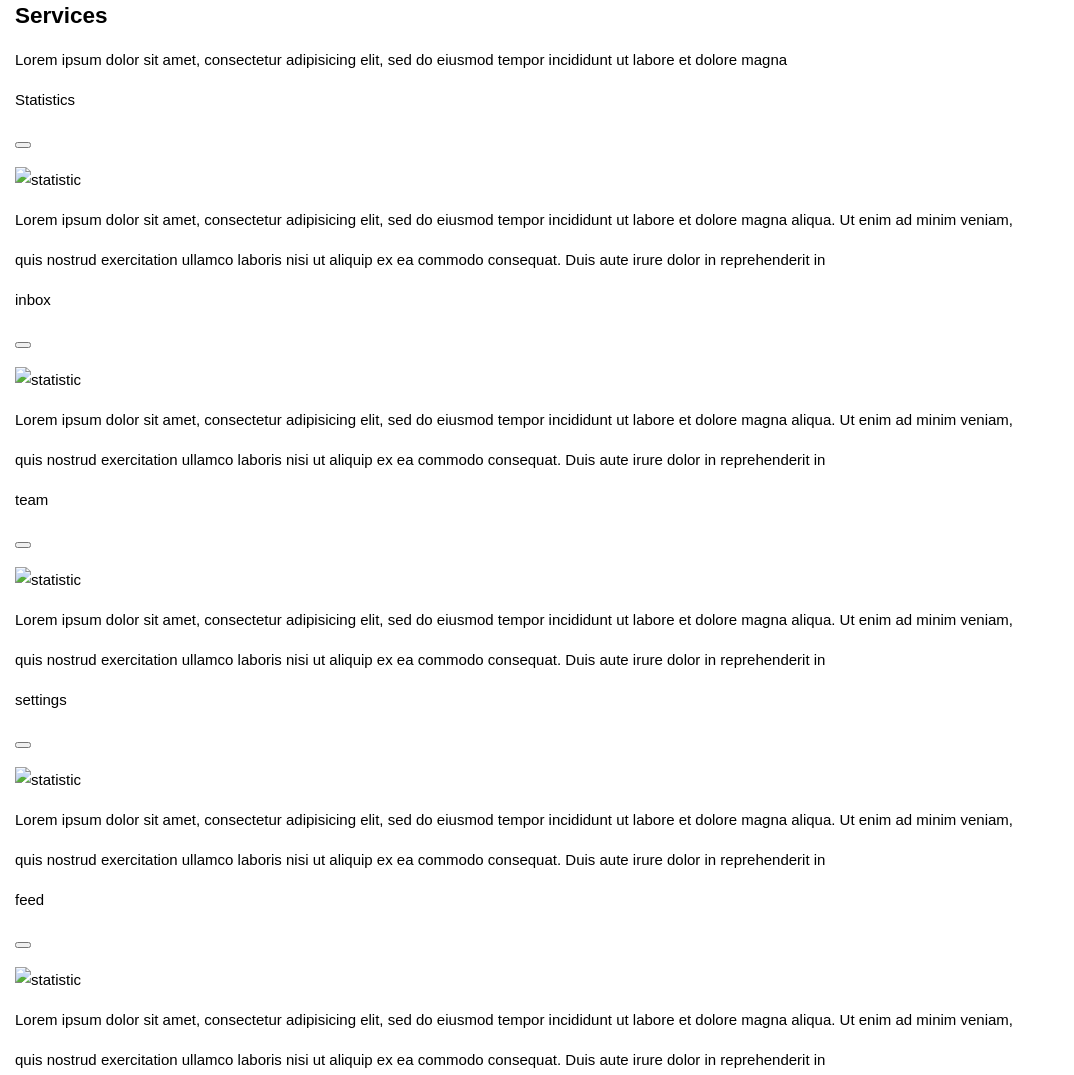
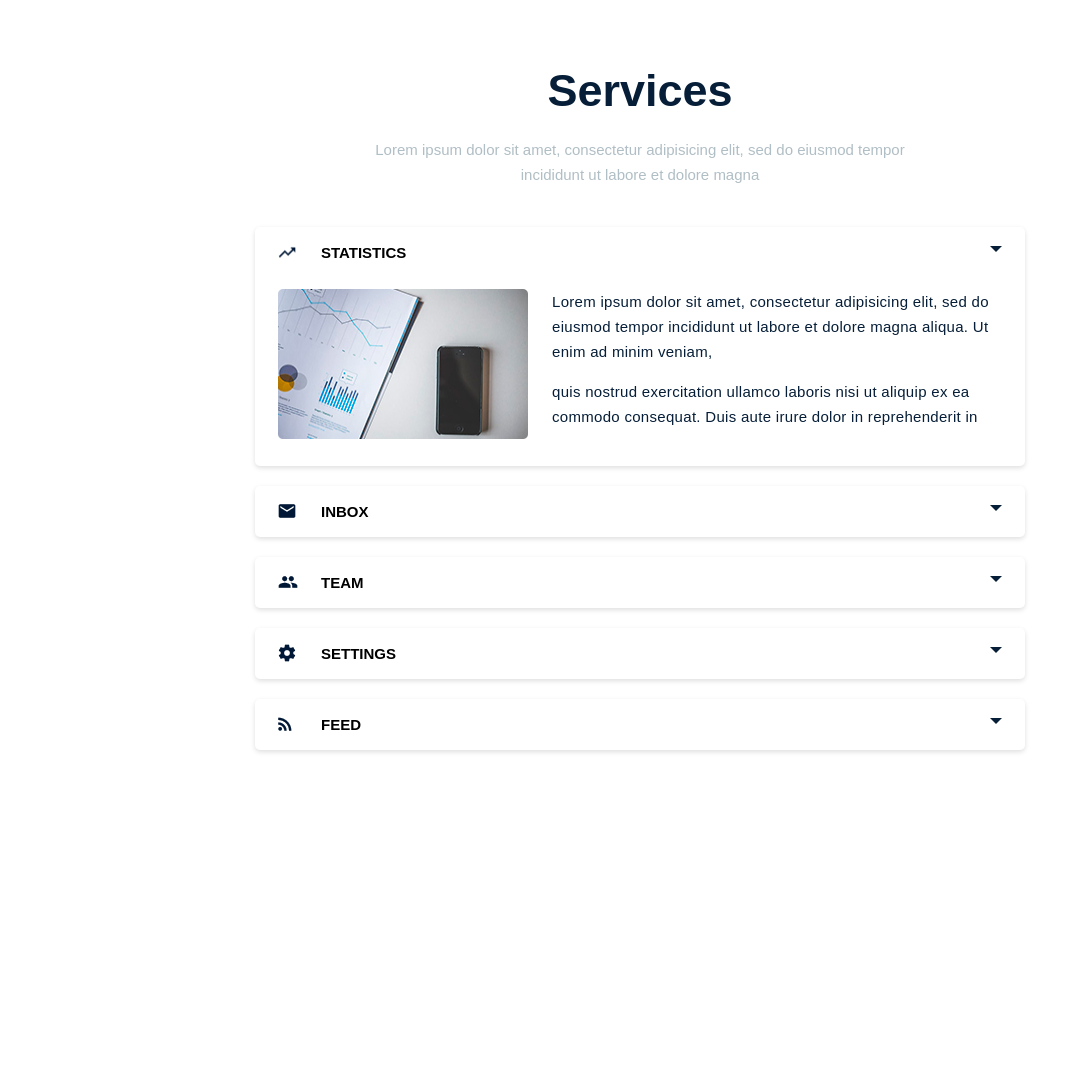
Before and after one commit to Bobokhuja/dart, a website: page src/pug/index.pug in a window 1280 px wide. Shown: the part 1799-2874 px from the top of the page, without its empty margins (0-1074 px from the left). After the commit the page ends 2629 px from the top, so only its background shows below. Drawn offline with nearby package versions, Linux system fonts and the light colour scheme; files that its build step writes are made by us from their sources; files whose address does not match are found by name; a web font is replaced by a local one.

Commit message:
стилизация и адаптация блока services

```diff
--- a/src/pug/parts/services.pug
+++ b/src/pug/parts/services.pug
@@ -3,52 +3,52 @@ section.services.wrap
   p.services__text Lorem ipsum dolor sit amet, consectetur adipisicing elit, sed do eiusmod tempor incididunt ut labore et dolore magna
   .services__block
 
-    .services__item.services__item--statistic
+    .services__item.services__item--active
       header.services__header
-        p.services__title Statistics
-        button(aria-label="Открыть меню").services__button
+        p.services__name.services__name--statistic Statistics
+        button(type="button", aria-label="Открыть меню").services__button
       .services__content
         p.services__img
-          img(href="img/img1.jpg", alt="statistic", width="250", height="150")
+          img(src="img/img1.jpg", alt="statistic", width="250", height="150")
         p Lorem ipsum dolor sit amet, consectetur adipisicing elit, sed do eiusmod tempor incididunt ut labore et dolore magna aliqua. Ut enim ad minim veniam,
         p quis nostrud exercitation ullamco laboris nisi ut aliquip ex ea commodo consequat. Duis aute irure dolor in reprehenderit in
 
-    .services__item.services__item--inbox
+    .services__item
       header.services__header
-        p.services__title inbox
-        button(aria-label="Открыть меню").services__button
+        p.services__name.services__name--inbox inbox
+        button(type="button", aria-label="Открыть меню").services__button
       .services__content
         p.services__img
-          img(href="img/img1.jpg", alt="statistic", width="250", height="150")
+          img(src="img/img1.jpg", alt="statistic", width="250", height="150")
         p Lorem ipsum dolor sit amet, consectetur adipisicing elit, sed do eiusmod tempor incididunt ut labore et dolore magna aliqua. Ut enim ad minim veniam,
         p quis nostrud exercitation ullamco laboris nisi ut aliquip ex ea commodo consequat. Duis aute irure dolor in reprehenderit in
 
-    .services__item.services__item--team
+    .services__item
       header.services__header
-        p.services__title team
-        button(aria-label="Открыть меню").services__button
+        p.services__name.services__name--team team
+        button(type="button", aria-label="Открыть меню").services__button
       .services__content
         p.services__img
-          img(href="img/img1.jpg", alt="statistic", width="250", height="150")
+          img(src="img/img1.jpg", alt="statistic", width="250", height="150")
         p Lorem ipsum dolor sit amet, consectetur adipisicing elit, sed do eiusmod tempor incididunt ut labore et dolore magna aliqua. Ut enim ad minim veniam,
         p quis nostrud exercitation ullamco laboris nisi ut aliquip ex ea commodo consequat. Duis aute irure dolor in reprehenderit in
 
-    .services__item.services__item--settings
+    .services__item
       header.services__header
-        p.services__title settings
-        button(aria-label="Открыть меню").services__button
+        p.services__name.services__name--settings settings
+        button(type="button", aria-label="Открыть меню").services__button
       .services__content
         p.services__img
-          img(href="img/img1.jpg", alt="statistic", width="250", height="150")
+          img(src="img/img1.jpg", alt="statistic", width="250", height="150")
         p Lorem ipsum dolor sit amet, consectetur adipisicing elit, sed do eiusmod tempor incididunt ut labore et dolore magna aliqua. Ut enim ad minim veniam,
         p quis nostrud exercitation ullamco laboris nisi ut aliquip ex ea commodo consequat. Duis aute irure dolor in reprehenderit in
 
-    .services__item.services__item--feed
+    .services__item
       header.services__header
-        p.services__title feed
-        button(aria-label="Открыть меню").services__button
+        p.services__name.services__name--feed feed
+        button(type="button", aria-label="Открыть меню").services__button
       .services__content
         p.services__img
-          img(href="img/img1.jpg", alt="statistic", width="250", height="150")
+          img(src="img/img1.jpg", alt="statistic", width="250", height="150")
         p Lorem ipsum dolor sit amet, consectetur adipisicing elit, sed do eiusmod tempor incididunt ut labore et dolore magna aliqua. Ut enim ad minim veniam,
         p quis nostrud exercitation ullamco laboris nisi ut aliquip ex ea commodo consequat. Duis aute irure dolor in reprehenderit in
--- /dev/null
+++ b/src/scss/blocks/services.scss
@@ -0,0 +1,146 @@
+.services {
+  max-width: 800px;
+  margin-top: 80px;
+  margin-bottom: 80px;
+}
+
+.services__title {
+  margin: 15px 0;
+  font-size: 45px;
+  font-weight: 600;
+  line-height: 52px;
+  color: $blue;
+  text-align: center;
+
+  @media (max-width: 768px) {
+    font-size: 32px;
+    line-height: 38px;
+  }
+}
+
+.services__text {
+  max-width: 560px;
+  margin: 20px auto;
+  font-size: 15px;
+  line-height: 25px;
+  color: $blueGray;
+  text-align: center;
+}
+
+.services__block {
+  margin: 40px 0;
+}
+
+.services__item {
+  box-sizing: border-box;
+  padding: 13px 23px;
+  margin-bottom: 20px;
+  background-color: $white;
+  border-radius: 5px;
+  box-shadow: 0 2px 5px 0 rgb(0 0 0 / 13%);
+
+  &--active {
+    .services__content {
+      display: block;
+    }
+  }
+}
+
+.services__header {
+  display: flex;
+  align-items: center;
+  justify-content: space-between;
+  font-weight: 700;
+  text-transform: uppercase;
+}
+
+.services__name {
+  position: relative;
+  padding-left: 43px;
+  margin: 0;
+  background-repeat: no-repeat;
+
+  &--statistic {
+    &::before {
+      width: 18px;
+      height: 11px;
+      background-image: url("../img/sprite.png");
+      background-position: 0 0;
+    }
+  }
+
+  &--inbox {
+    &::before {
+      width: 18px;
+      height: 14px;
+      background-image: url("../img/sprite.png");
+      background-position: -18px 0;
+    }
+  }
+
+  &--team {
+    &::before {
+      width: 20px;
+      height: 12px;
+      background-image: url("../img/sprite.png");
+      background-position: -36px 0;
+    }
+  }
+
+  &--settings {
+    &::before {
+      width: 18px;
+      height: 18px;
+      background-image: url("../img/sprite.png");
+      background-position: -56px 0;
+    }
+  }
+
+  &--feed {
+    &::before {
+      width: 14px;
+      height: 14px;
+      background-image: url("../img/sprite.png");
+      background-position: -74px 0;
+    }
+  }
+
+  &::before {
+    position: absolute;
+    top: 50%;
+    left: 0;
+    display: block;
+    content: "";
+    background-repeat: no-repeat;
+    transform: translateY(-50%);
+  }
+}
+
+.services__button {
+  width: 0;
+  height: 0;
+  padding: 0;
+  background: none;
+  border: 6px solid transparent;
+  border-top: 6px solid $blue;
+}
+
+.services__content {
+  display: none;
+  margin-top: 24px;
+  margin-bottom: 24px;
+
+  p {
+    color: $blue;
+    letter-spacing: 0.3px;
+  }
+}
+
+.services__img {
+  margin: 0;
+  margin-right: 24px;
+
+  @media (min-width: 540px) {
+    float: left;
+  }
+}
--- a/src/scss/style.scss
+++ b/src/scss/style.scss
@@ -12,3 +12,4 @@
 @import "blocks/banner";
 @import "blocks/features";
 @import "blocks/counts";
+@import "blocks/services";
```
Also changed, not shown: src/img/sprite.png (added).
